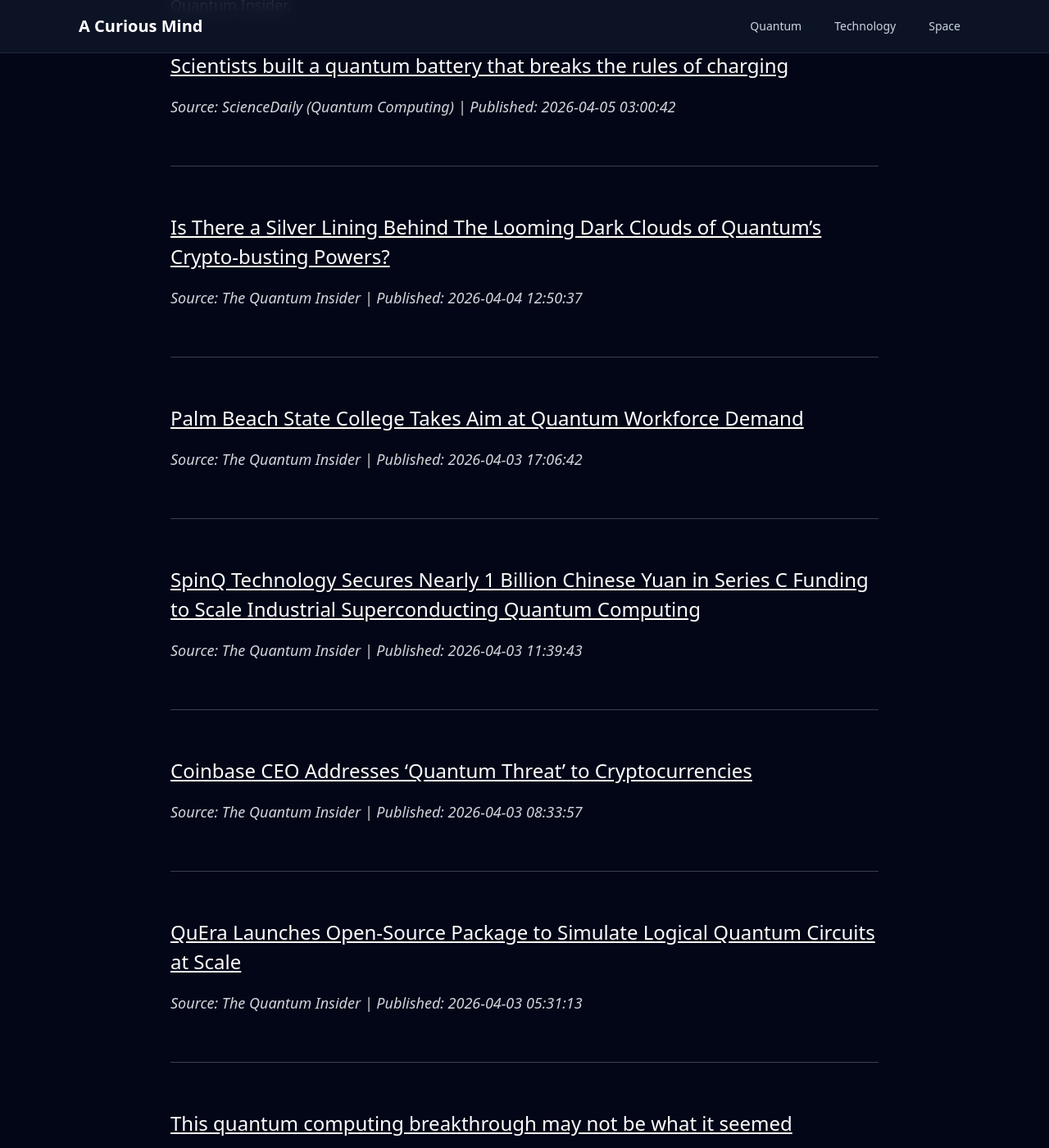
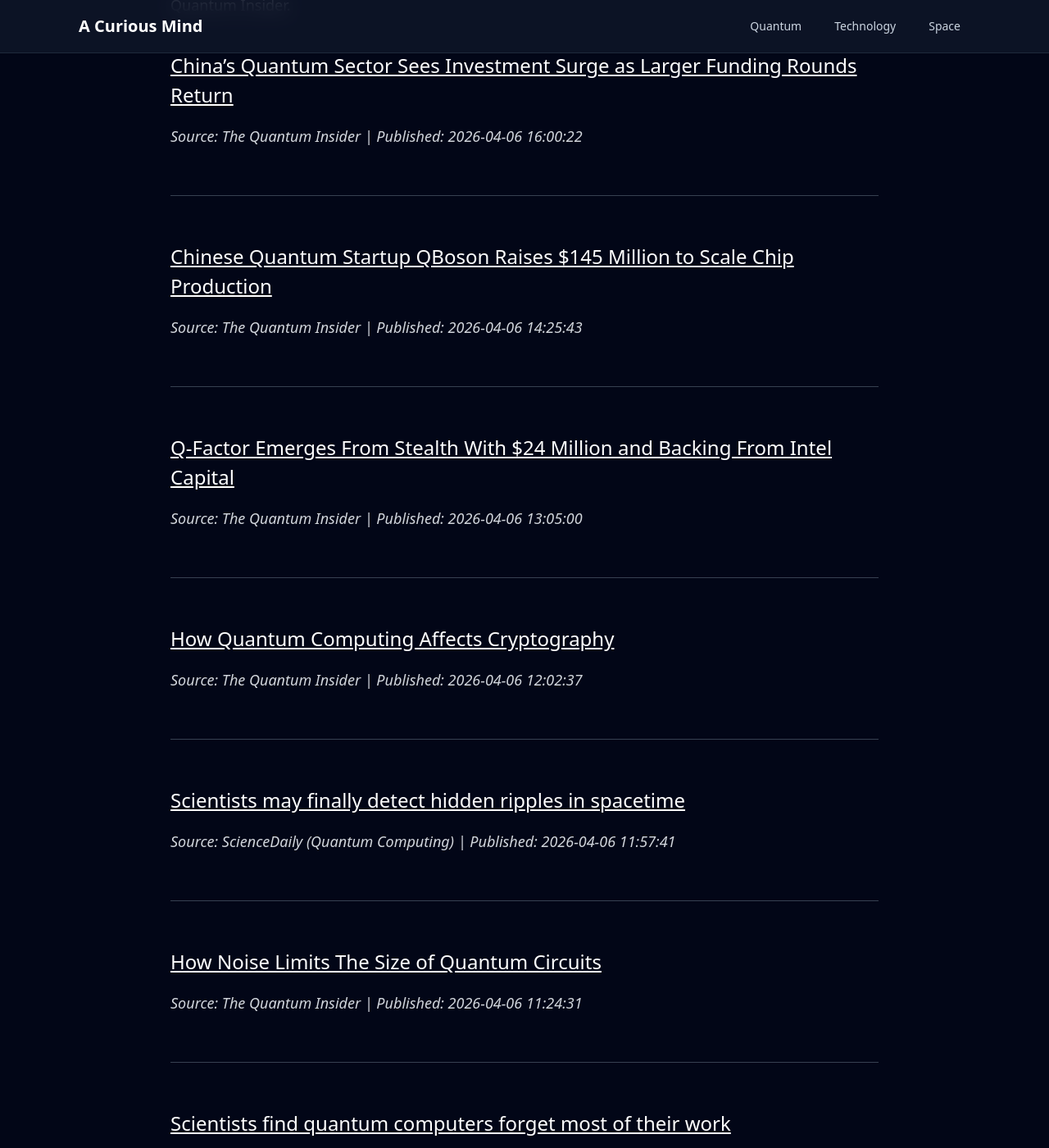
Before and after one commit to onehl7/onehl7.github.io, a Jekyll site: the page built from _posts/2025-11-02-quantum-updates.md, in a window 1280 px wide and 1400 px high, scrolled down 328 px. Shown: the whole window at 82% size. Built offline with Jekyll 4.4.1, drawn with Linux system fonts in a browser that asks for light colours; nearby versions of some CDN libraries; some of the changed text lies outside the part shown.

Commit message:
Update quantum news data

```diff
--- a/_data/quantum_news.json
+++ b/_data/quantum_news.json
@@ -1,39 +1,51 @@
 [
+  {
+    "source": "The Quantum Insider",
+    "title": "China\u2019s Quantum Sector Sees Investment Surge as Larger Funding Rounds Return",
+    "link": "https://thequantuminsider.com/2026/04/06/chinas-quantum-sector-sees-investment-surge-as-larger-funding-rounds-return/",
+    "published": "2026-04-06 16:00:22"
+  },
+  {
+    "source": "The Quantum Insider",
+    "title": "Chinese Quantum Startup QBoson Raises $145 Million to Scale Chip Production",
+    "link": "https://thequantuminsider.com/2026/04/06/chinese-quantum-startup-qboson-raises-145-million-to-scale-chip-production/",
+    "published": "2026-04-06 14:25:43"
+  },
+  {
+    "source": "The Quantum Insider",
+    "title": "Q-Factor Emerges From Stealth With $24 Million and Backing From Intel Capital",
+    "link": "https://thequantuminsider.com/2026/04/06/q-factor-emerges-from-stealth-with-24-million-and-backing-from-intel-capital/",
+    "published": "2026-04-06 13:05:00"
+  },
+  {
+    "source": "The Quantum Insider",
+    "title": "How Quantum Computing Affects Cryptography",
+    "link": "https://thequantuminsider.com/2026/04/06/how-quantum-computing-affects-cryptography/",
+    "published": "2026-04-06 12:02:37"
+  },
+  {
+    "source": "ScienceDaily (Quantum Computing)",
+    "title": "Scientists may finally detect hidden ripples in spacetime",
+    "link": "https://www.sciencedaily.com/releases/2026/04/260405003940.htm",
+    "published": "2026-04-06 11:57:41"
+  },
+  {
+    "source": "The Quantum Insider",
+    "title": "How Noise Limits The Size of Quantum Circuits",
+    "link": "https://thequantuminsider.com/2026/04/06/how-noise-limits-the-size-of-quantum-circuits/",
+    "published": "2026-04-06 11:24:31"
+  },
+  {
+    "source": "ScienceDaily (Quantum Computing)",
+    "title": "Scientists find quantum computers forget most of their work",
+    "link": "https://www.sciencedaily.com/releases/2026/04/260406045126.htm",
+    "published": "2026-04-06 09:08:06"
+  },
   {
     "source": "ScienceDaily (Quantum Computing)",
     "title": "Scientists built a quantum battery that breaks the rules of charging",
     "link": "https://www.sciencedaily.com/releases/2026/04/260403224452.htm",
     "published": "2026-04-05 03:00:42"
-  },
-  {
-    "source": "The Quantum Insider",
-    "title": "Is There a Silver Lining Behind The Looming Dark Clouds of Quantum\u2019s Crypto-busting Powers?",
-    "link": "https://thequantuminsider.com/2026/04/04/is-there-a-silver-lining-behind-the-looming-dark-clouds-of-quantums-crypto-busting-powers/",
-    "published": "2026-04-04 12:50:37"
-  },
-  {
-    "source": "The Quantum Insider",
-    "title": "Palm Beach State College Takes Aim at Quantum Workforce Demand",
-    "link": "https://thequantuminsider.com/2026/04/03/palm-beach-state-college-takes-aim-at-quantum-workforce-demand/",
-    "published": "2026-04-03 17:06:42"
-  },
-  {
-    "source": "The Quantum Insider",
-    "title": "SpinQ Technology Secures Nearly 1 Billion Chinese Yuan in Series C Funding to Scale Industrial Superconducting Quantum Computing",
-    "link": "https://thequantuminsider.com/2026/04/03/spinq-technology-secures-nearly-1-billion-chinese-yuan-in-series-c-funding-to-scale-industrial-superconducting-quantum-computing/",
-    "published": "2026-04-03 11:39:43"
-  },
-  {
-    "source": "The Quantum Insider",
-    "title": "Coinbase CEO Addresses \u2018Quantum Threat\u2019 to Cryptocurrencies",
-    "link": "https://thequantuminsider.com/2026/04/03/coinbase-ceo-addresses-quantum-threat-to-cryptocurrencies/",
-    "published": "2026-04-03 08:33:57"
-  },
-  {
-    "source": "The Quantum Insider",
-    "title": "QuEra Launches Open-Source Package to Simulate Logical Quantum Circuits at Scale",
-    "link": "https://thequantuminsider.com/2026/04/03/quera-launches-open-source-package-simulate-logical-quantum-circuits-scale/",
-    "published": "2026-04-03 05:31:13"
   },
   {
     "source": "ScienceDaily (Quantum Computing)",
@@ -46,17 +58,5 @@
     "title": "Scientists discover bizarre new states inside tiny magnetic whirlpools",
     "link": "https://www.sciencedaily.com/releases/2026/03/260326075614.htm",
     "published": "2026-03-27 11:34:19"
-  },
-  {
-    "source": "ScienceDaily (Quantum Computing)",
-    "title": "Supercomputers just solved a 50-year-old mystery about giant stars",
-    "link": "https://www.sciencedaily.com/releases/2026/03/260324024300.htm",
-    "published": "2026-03-24 11:52:48"
-  },
-  {
-    "source": "ScienceDaily (Quantum Computing)",
-    "title": "World\u2019s first quantum battery could enable ultra fast charging",
-    "link": "https://www.sciencedaily.com/releases/2026/03/260322020249.htm",
-    "published": "2026-03-23 03:14:57"
   }
 ]
```
